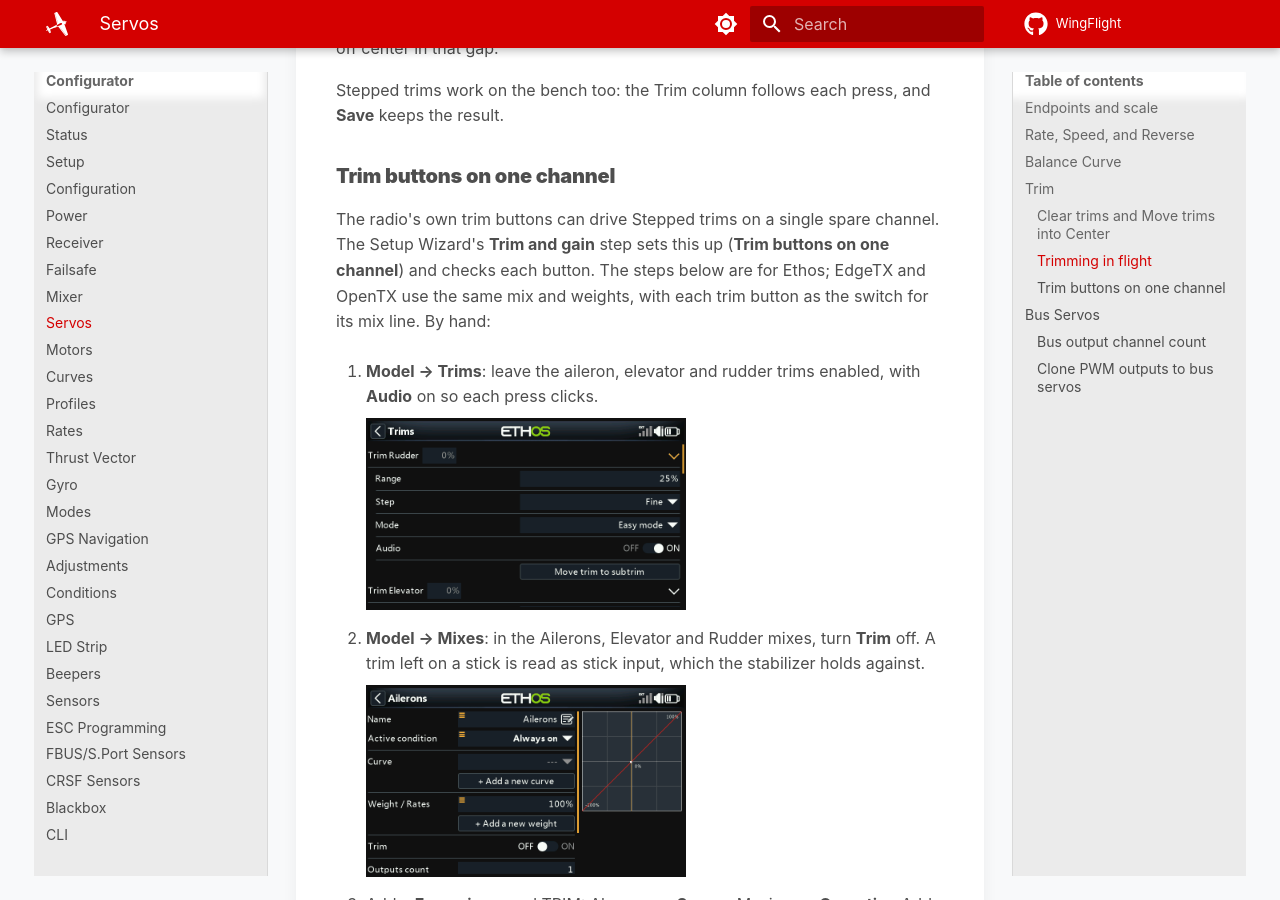
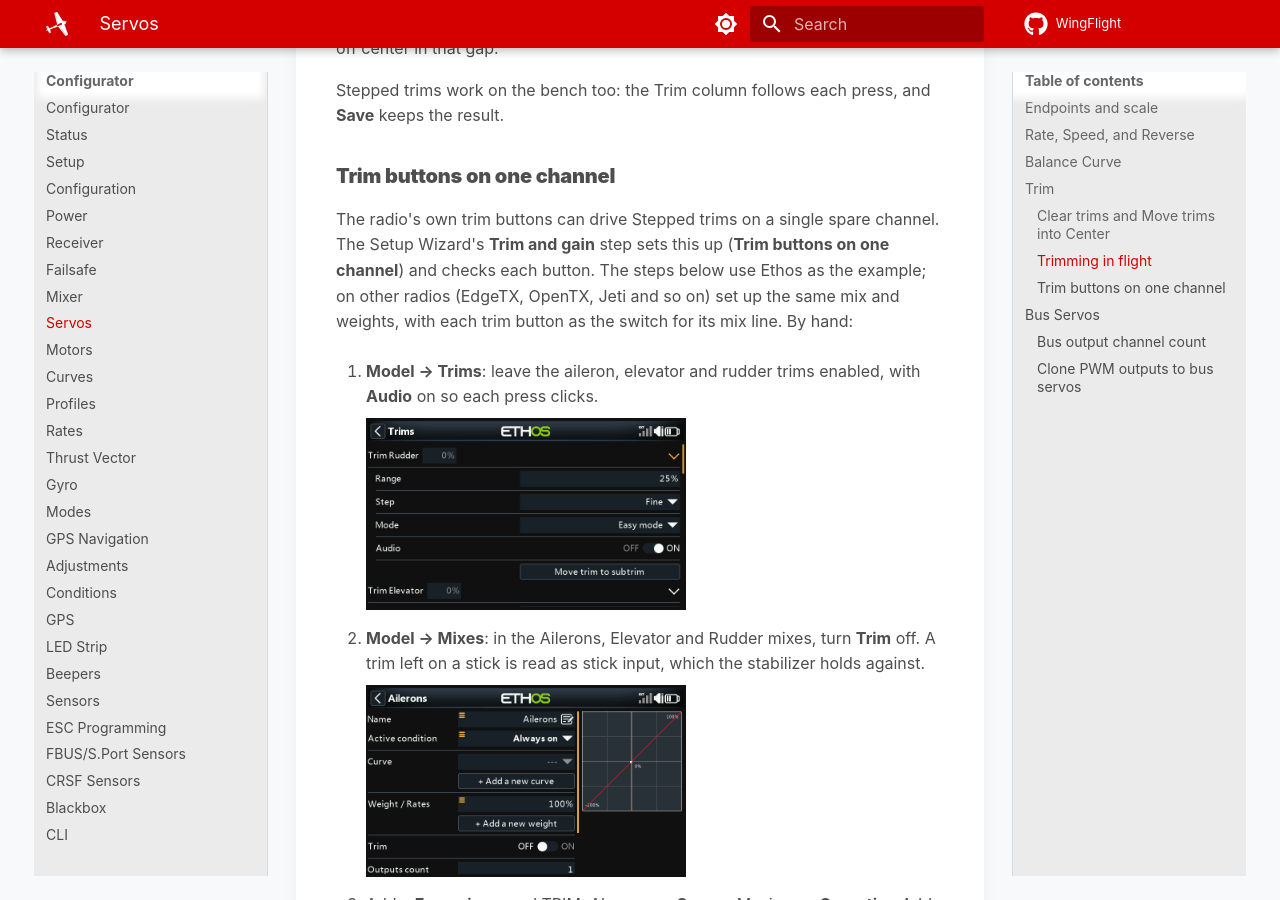
Before and after one commit to WingFlight/wingflight-docs, an MkDocs documentation site: the page built from docs/configurator/tabs/servos.md, in a window 1280 px wide and 900 px high, scrolled down 3790 px. Built offline with MkDocs 1.6.1 and Material for MkDocs 9.7.7, drawn with Linux system fonts in a browser that asks for light colours.

Commit message:
Trim buttons recipe: any radio, Ethos as the example
Co-Authored-By: Claude Opus 5.5 <noreply@anthropic.com>

```diff
--- a/docs/configurator/tabs/servos.md
+++ b/docs/configurator/tabs/servos.md
@@ -139,9 +139,10 @@ and **Save** keeps the result.
 
 The radio's own trim buttons can drive Stepped trims on a single spare
 channel. The Setup Wizard's **Trim and gain** step sets this up (**Trim
-buttons on one channel**) and checks each button. The steps below are for
-Ethos; EdgeTX and OpenTX use the same mix and weights, with each trim
-button as the switch for its mix line. By hand:
+buttons on one channel**) and checks each button. The steps below use
+Ethos as the example; on other radios (EdgeTX, OpenTX, Jeti and so on) set
+up the same mix and weights, with each trim button as the switch for its
+mix line. By hand:
 
 1. **Model → Trims**: leave the aileron, elevator and rudder trims enabled,
    with **Audio** on so each press clicks.
```
